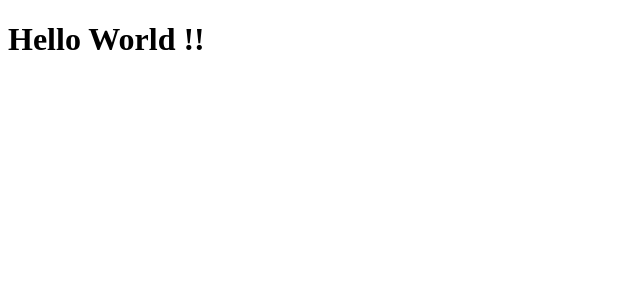
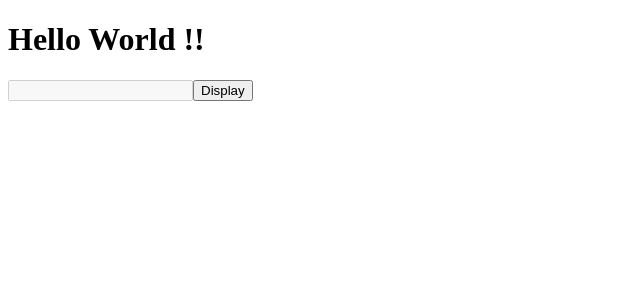
Before and after one commit to ajha-digi/react-basic-concept, a React (Vite) app: page / in a window 1280 px wide. Shown: the top 300 px of the page, without its empty margins (0-640 px from the left). Built offline with nearby package versions, Linux system fonts and the light colour scheme.

Commit message:
implemented useRef

```diff
--- a/src/App.jsx
+++ b/src/App.jsx
@@ -1,7 +1,30 @@
+import { useRef, useEffect } from "react";
+import "./style.css"
 function App() {
+  const inputRef = useRef();
+
+  useEffect(() => {
+    // inputRef.current.focus();
+    inputRef.current.disabled = true;
+  }, []);
+
+  const handleSubmit = (e) => {
+    e.preventDefault();
+    console.log(inputRef.current.value);
+    inputRef.current.disabled = false;
+  };
+
   return (
-   <h1>Hello World !!</h1>
-  )
+    <>
+      <h1>Hello World !!</h1>
+      <form onSubmit={handleSubmit}>
+        <input
+          ref={inputRef}
+        />
+        <button type="submit">Display</button>
+      </form>
+    </>
+  );
 }
 
-export default App
+export default App;
--- /dev/null
+++ b/src/style.css
@@ -0,0 +1,3 @@
+input:focus {
+    border: 5px solid green;
+}
```
